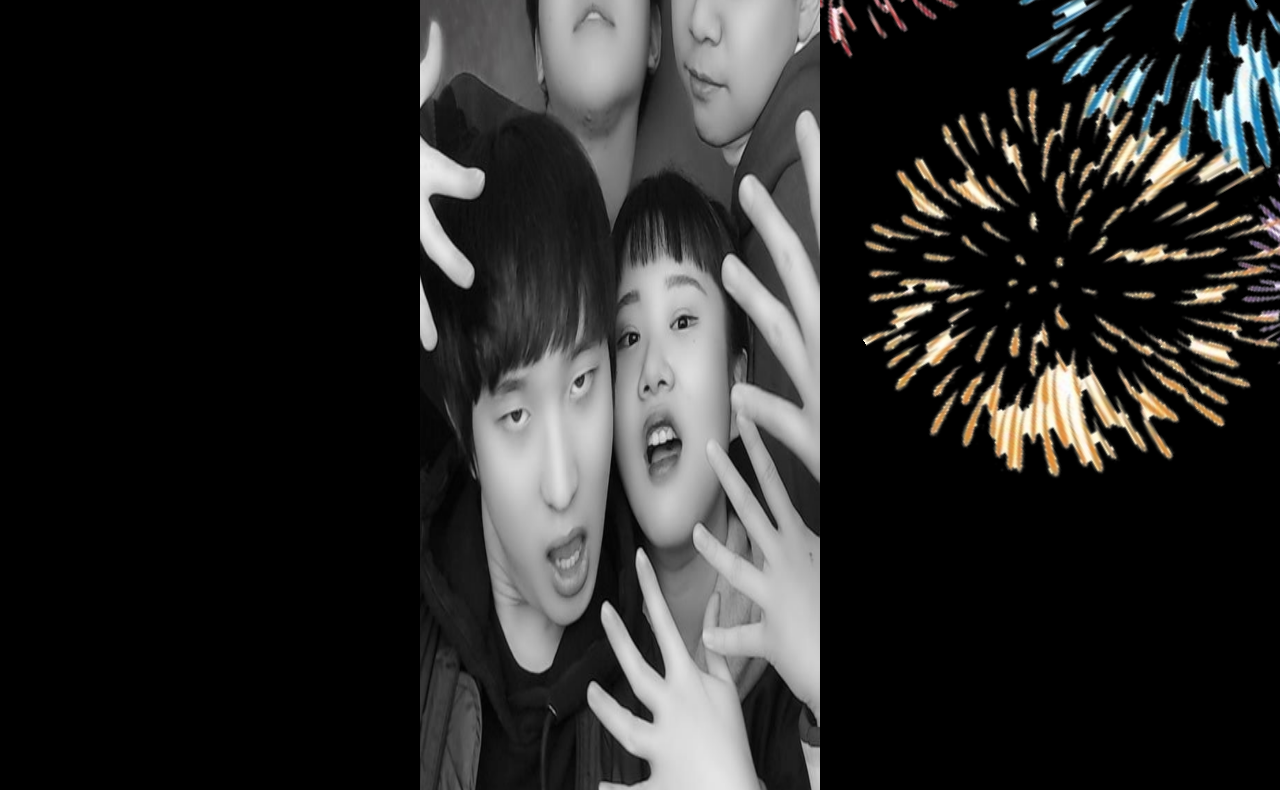
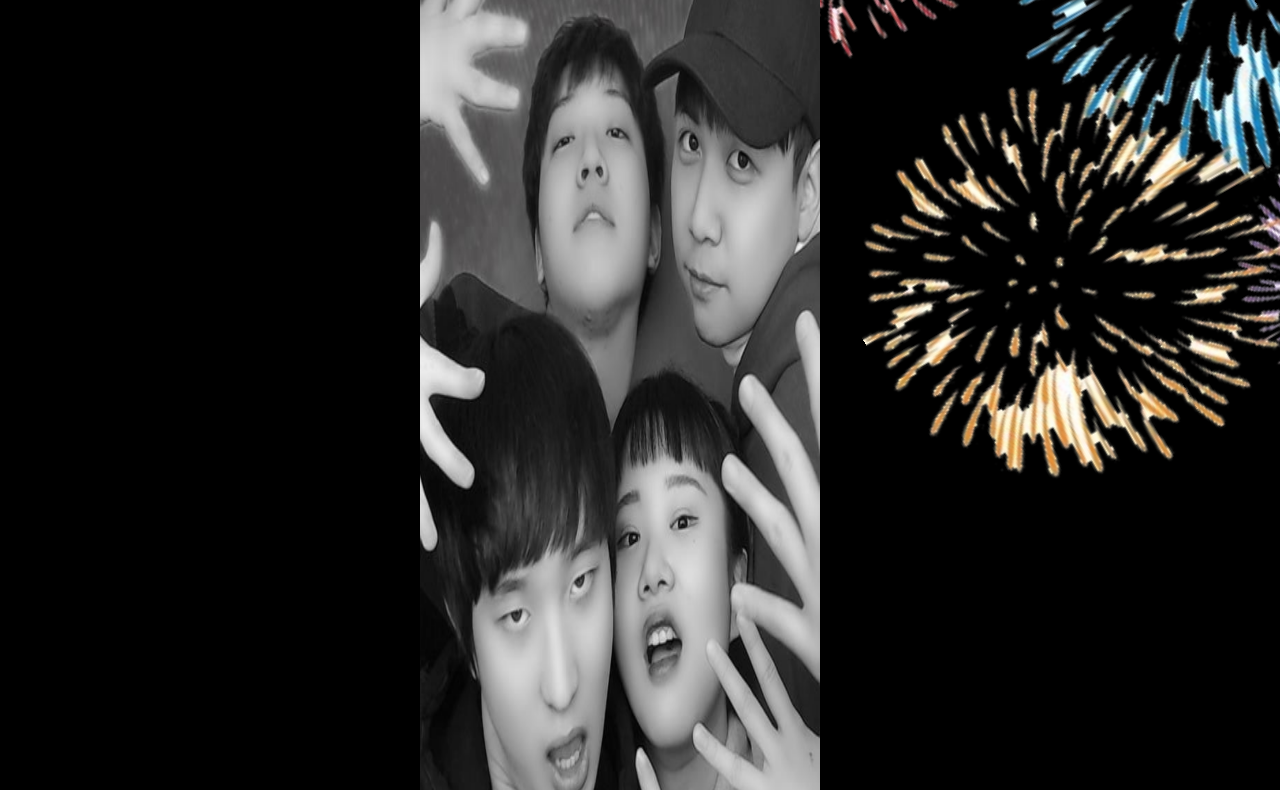
Before and after one commit to rmarkd14/GOZO, a plain HTML site: page index.html in a window 1280 px wide. Shown: the part 540-1330 px from the top of the page. Drawn offline with Linux system fonts and the light colour scheme.

Commit message:
Add files via upload

```diff
--- a/index.html
+++ b/index.html
@@ -5,7 +5,7 @@
 	<style type="text/css">
 		html{background-color: black;}
 		h1{font-weight: 3em; font-size: 150px; color: white;}
-#pepe{width: 800px; position: absolute; left: 220px; top:300px; z-index: 4;
+#pepe{width: 800px; position: absolute; left: 220px; top:500px; z-index: 4;
 animation: rr3d 3s infinite linear;}
 #coffin{width: 1000px; position: absolute; left: 650px; top:105px; z-index: 3;
 animation: rr 3s infinite linear;}
```
